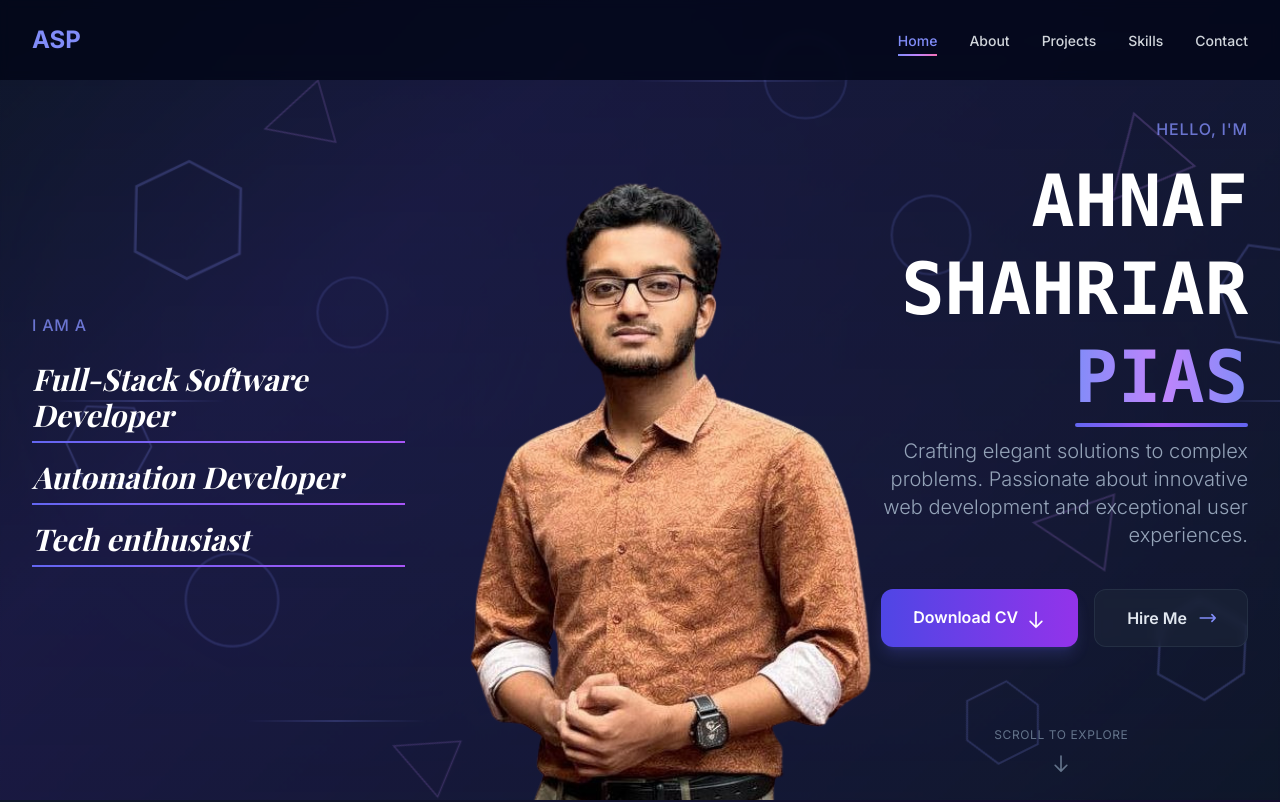
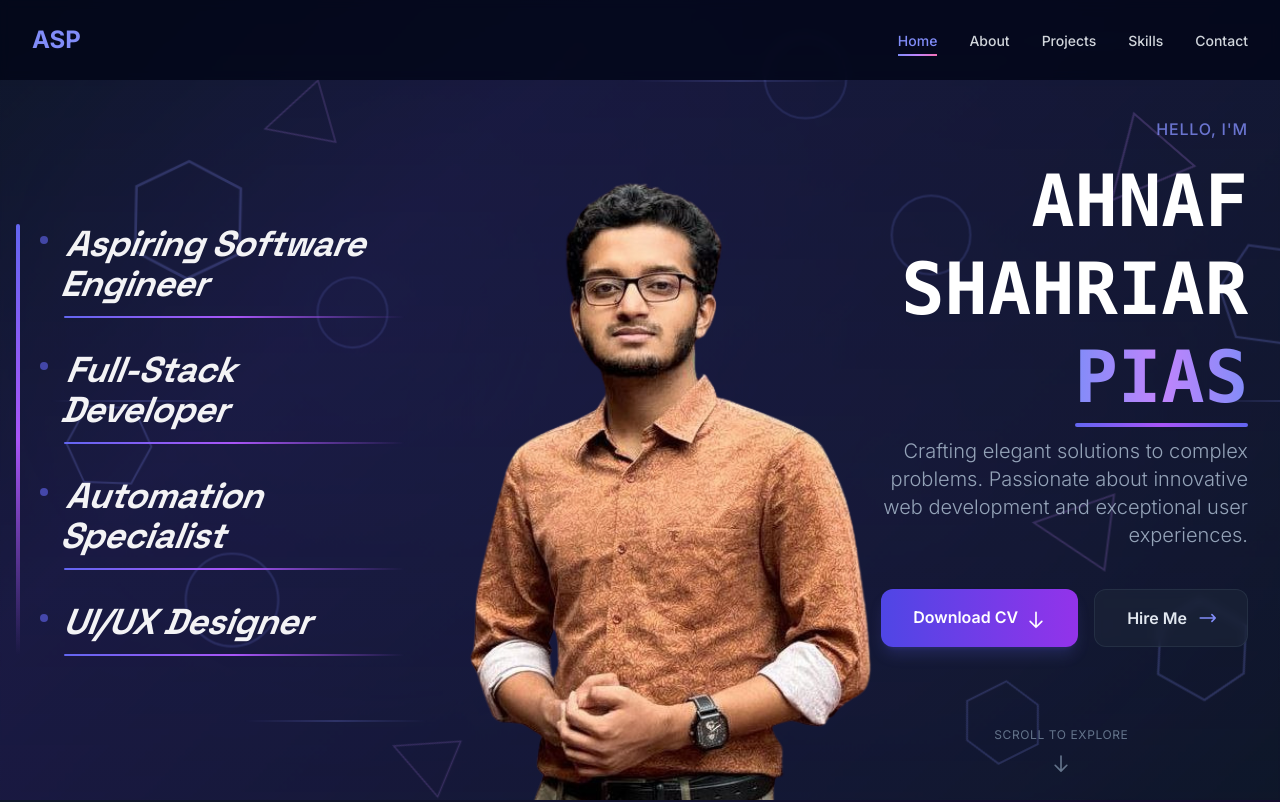
Before and after one commit to A-Piyas-04/My_Portfoilo, a Next.js app: page / in a window 1280 px wide. Shown: the top 802 px of the page. Built offline with nearby package versions, Linux system fonts and the light colour scheme.

Commit message:
Refactor HeroSection component to enhance layout and animations; increase spacing, update profession titles, and introduce geometric accents for improved visual appeal and clarity.

```diff
--- a/components/HeroSection.jsx
+++ b/components/HeroSection.jsx
@@ -257,42 +257,60 @@ export default function HeroSection() {
           >
             <motion.div
               variants={itemVariants}
-              className="space-y-6"
+              className="space-y-10"
             >
-              <motion.p
-                className="text-indigo-400/80 font-medium text-sm md:text-base tracking-wider uppercase mb-6"
+              {/* Professional header with design element */}
+              <motion.div
+                initial={{ opacity: 0, y: 20 }}
+                animate={{ opacity: 1, y: 0 }}
+                transition={{ duration: 0.8, delay: 0.2 }}
+                className="relative"
+              >
+                {/* Simple geometric accent */}
+                <div className="absolute -left-4 top-0 w-1 h-full bg-gradient-to-b from-indigo-500 via-purple-500 to-transparent rounded-full" />
+
+                <div className="pl-8">
+                  {/* <p className="text-indigo-400/90 font-medium text-sm tracking-[0.2em] uppercase mb-8">
+                    Expertise
+                  </p> */}
+
+                  <div className="space-y-8">
+                    {['Aspiring Software Engineer','Full-Stack Developer', 'Automation Specialist','UI/UX Designer'].map((profession, index) => (
+                      <motion.div
+                        key={profession}
                         initial={{ opacity: 0, x: -20 }}
                         animate={{ opacity: 1, x: 0 }}
-                transition={{ duration: 0.6, delay: 0.3 }}
+                        transition={{ duration: 0.6, delay: 0.4 + index * 0.15 }}
+                        className="group relative"
                       >
-                I Am A
-              </motion.p>
+                        {/* Simple dot indicator */}
+                        <div className="absolute -left-6 top-3 w-2 h-2 bg-indigo-500 rounded-full opacity-60 group-hover:opacity-100 group-hover:scale-125 transition-all duration-300" />
 
-              <div className="space-y-4">
-                {['Full-Stack Software Developer', 'Automation Developer', 'Tech enthusiast'].map((profession, index) => (
-                  <motion.div
-                    key={profession}
-                    initial={{ opacity: 0, x: -30 }}
-                    animate={{ opacity: 1, x: 0 }}
-                    transition={{ duration: 0.6, delay: 0.5 + index * 0.2 }}
-                    className="group"
-                  >
                         <h3
-                      className="text-xl md:text-2xl lg:text-3xl font-bold text-white group-hover:text-indigo-400 transition-colors duration-300 italic"
-                      style={{ fontFamily: 'var(--font-playfair), "Georgia", serif' }}
+                          className="text-2xl md:text-3xl lg:text-4xl font-black text-white/95 leading-tight group-hover:text-indigo-300 transition-colors duration-500 italic"
+                          style={{
+                            fontFamily: 'var(--font-space-grotesk), "Arial Black", sans-serif',
+                            fontWeight: '900',
+                            transform: 'skew(-8deg)',
+                            letterSpacing: '-0.02em'
+                          }}
                         >
                           {profession}
                         </h3>
+
+                        {/* Simple line accent */}
                         <motion.div
-                      className="h-0.5 bg-gradient-to-r from-indigo-500 to-purple-500 mt-2"
+                          className="h-0.5 bg-gradient-to-r from-indigo-500 via-purple-500 to-transparent mt-3 rounded-full"
                           initial={{ scaleX: 0 }}
                           animate={{ scaleX: 1 }}
-                      transition={{ duration: 0.6, delay: 0.7 + index * 0.2 }}
+                          transition={{ duration: 0.8, delay: 0.6 + index * 0.15 }}
                           style={{ transformOrigin: 'left' }}
                         />
                       </motion.div>
                     ))}
                   </div>
+                </div>
+              </motion.div>
             </motion.div>
           </motion.div>
 
```
Lines whose indentation alone changed are shown as unchanged.
